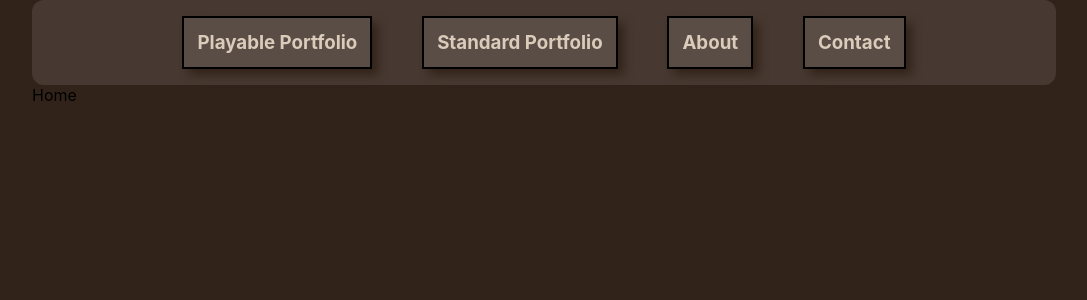
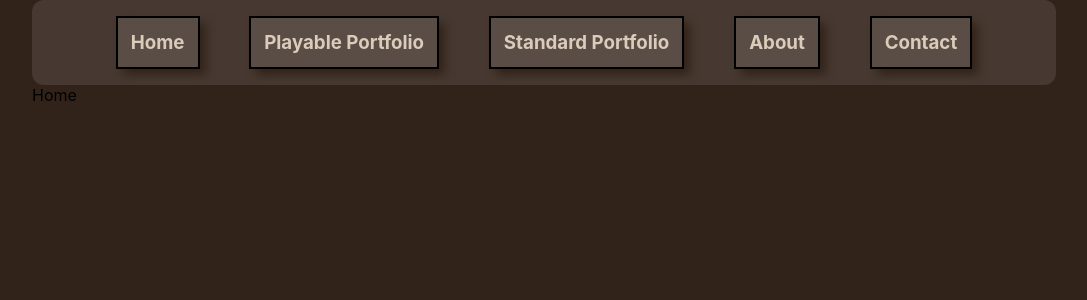
Before and after one commit to JLEWilson/Playable_Portfolio, a React (Create React App) app: page / in a window 1280 px wide. Shown: the top 300 px of the page, without its empty margins (96-1183 px from the left). Built offline with nearby package versions, Linux system fonts and the light colour scheme.

Commit message:
Add home rout, and cleanup

```diff
--- a/src/components/NavBar/NavBar.js
+++ b/src/components/NavBar/NavBar.js
@@ -3,19 +3,23 @@ import NavButton from './NavButton';
 
 const ROUTES = [
 	{
-		to: "/Playable_Portfolio",
+		to: "/",
+		text: "Home"
+	},
+	{
+		to: "/game",
 		text: "Playable Portfolio"
 	},
 	{
-		to: "/Playable_Portfolio/portfolio",
+		to: "/portfolio",
 		text: "Standard Portfolio"
 	},
 	{
-		to: "/Playable_Portfolio/about",
+		to: "/about",
 		text: "About"
 	},
 	{
-		to: "/Playable_Portfolio/contact",
+		to: "/contact",
 		text: "Contact"
 	},
 ];
```
